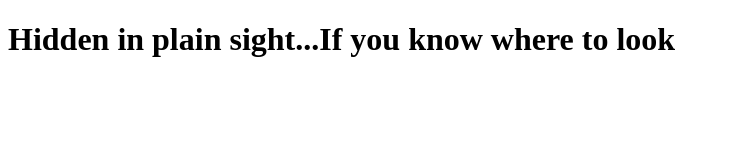
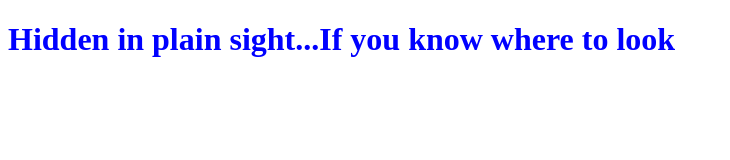
Before and after one commit to eliogilvy/4710_ctf, a plain HTML site: page pages/task2.html in a window 1280 px wide. Shown: the whole page, without its empty margins (0-730 px from the left). Drawn offline with Linux system fonts and the light colour scheme.

Commit message:
Added stylesheet links

```diff
--- a/pages/task2.html
+++ b/pages/task2.html
@@ -1,6 +1,7 @@
 <!DOCTYPE html>
 <html lang="en">
 <head>
+    <link rel="stylesheet" href="../site.css">
     <meta charset="UTF-8">
     <title>Task 2</title>
 </head>
```
Also changed, not shown: pages/task3.html (+1 -0 lines).
